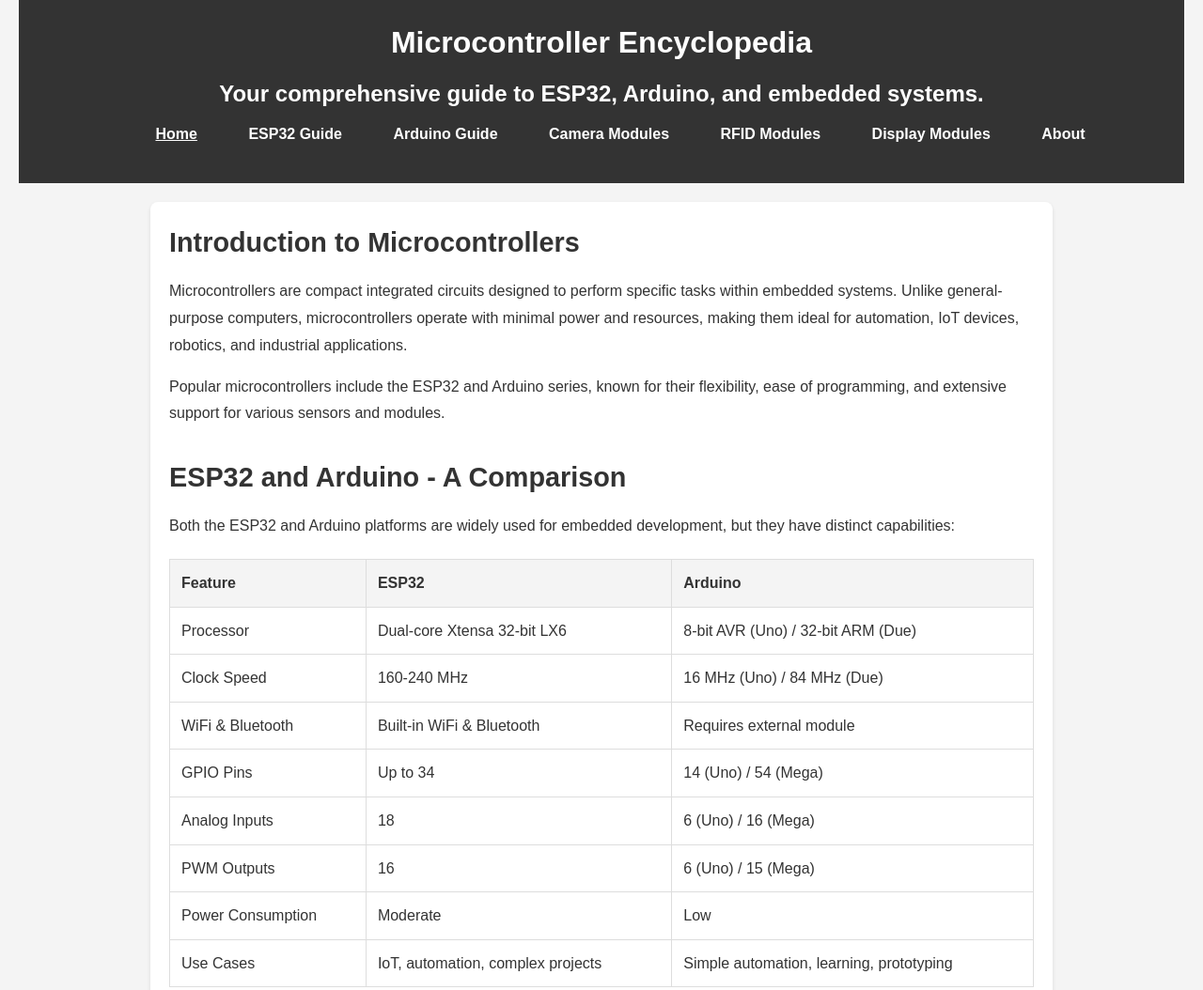
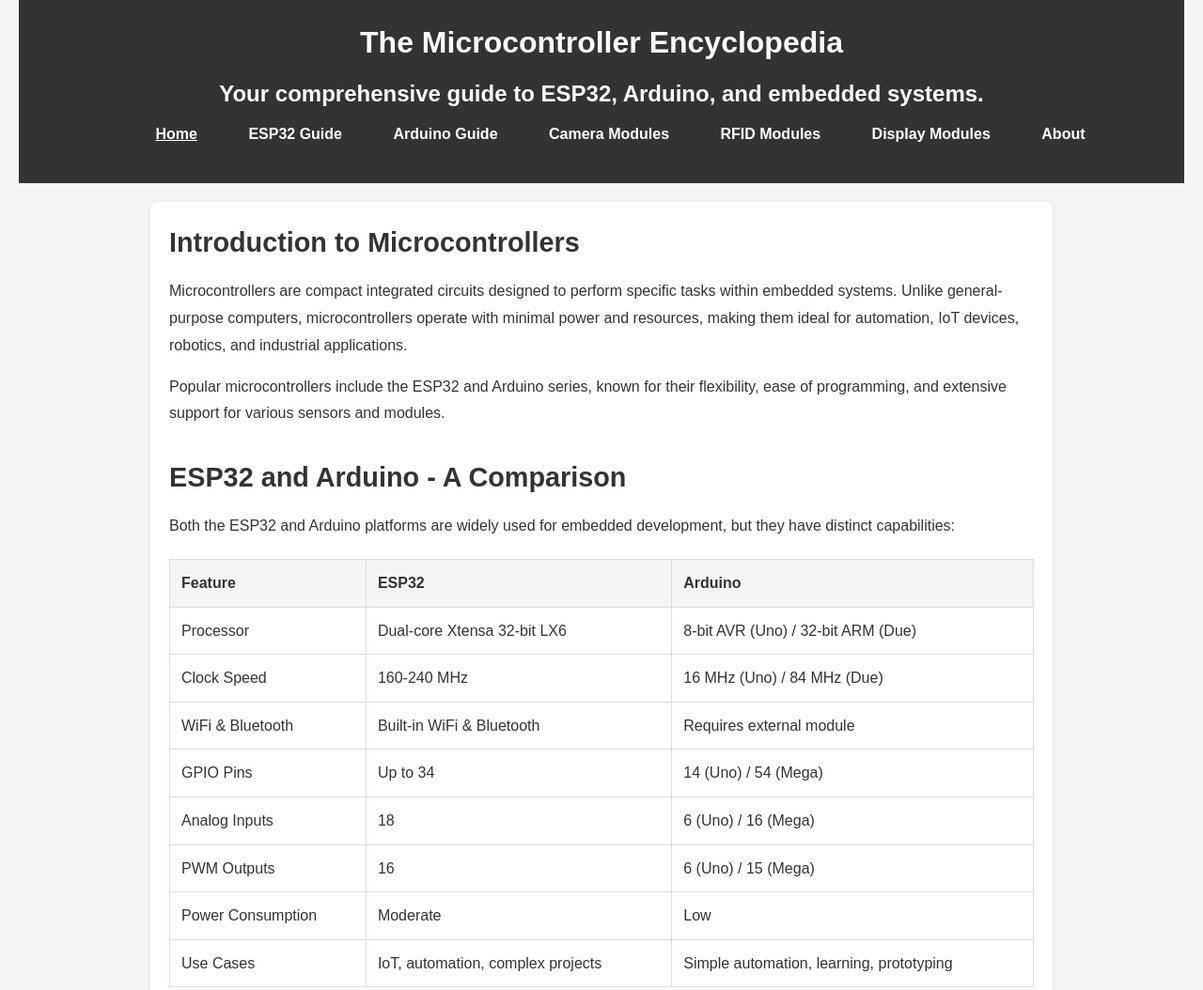
Before and after one commit to SolutionsAsService/Microcontrollers, a plain HTML site: page index.html in a window 1280 px wide. Shown: the top 1054 px of the page at 94% size. Drawn offline with Linux system fonts and the light colour scheme.

Commit message:
header improve

```diff
--- a/index.html
+++ b/index.html
@@ -9,7 +9,7 @@
 <body>
 
     <header>
-        <h1>Microcontroller Encyclopedia</h1>
+        <h1>The Microcontroller Encyclopedia</h1>
         <h2 style="text-align: center;">Your comprehensive guide to ESP32, Arduino, and embedded systems.</h2>
 
         <nav>
```
